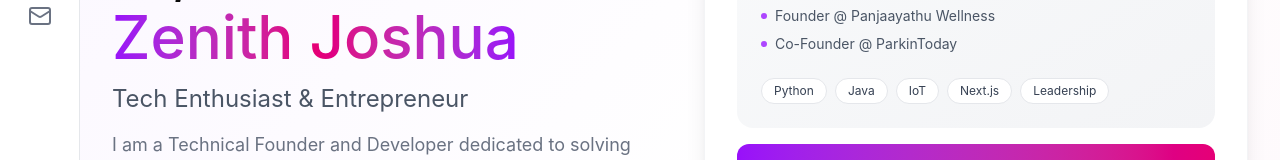
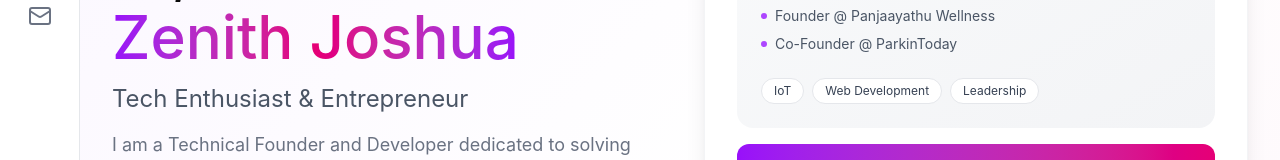
Before and after one commit to Jos-zenith/portfolio, a React (Vite) app: page / in a window 1280 px wide. Shown: the part 372-532 px from the top of the page. Built offline with nearby package versions, Linux system fonts and the light colour scheme.

Commit message:
Update HomePage.tsx

```diff
--- a/src/app/components/HomePage.tsx
+++ b/src/app/components/HomePage.tsx
@@ -303,7 +303,7 @@ export function HomePage({ searchQuery, setActiveTab }: HomePageProps) {
 
                   {/* Skills Preview */}
                   <div className="flex flex-wrap gap-2 pt-2">
-                    {['Python', 'Java', 'IoT', 'Next.js', 'Leadership'].map((skill) => (
+                    {['IoT', 'Web Development', 'Leadership'].map((skill) => (
                       <span key={skill} className="bg-white px-3 py-1 rounded-full text-xs text-gray-700 border border-gray-200">
                         {skill}
                       </span>
```
